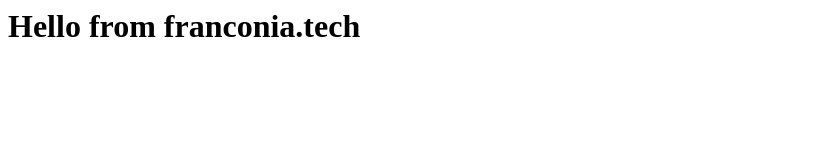
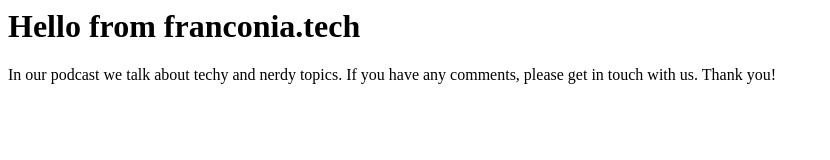
Before and after one commit to BasementPilot/franconia.tech, a plain HTML site: page index.html in a window 1280 px wide. Shown: the whole page, without its empty margins (0-830 px from the left). Drawn offline with Linux system fonts and the light colour scheme.

Commit message:
Added a brief description

```diff
--- a/index.html
+++ b/index.html
@@ -1 +1,2 @@
 <h1>Hello from franconia.tech</h1>
+<p>In our podcast we talk about techy and nerdy topics. If you have any comments, please get in touch with us. Thank you!</p>
```
